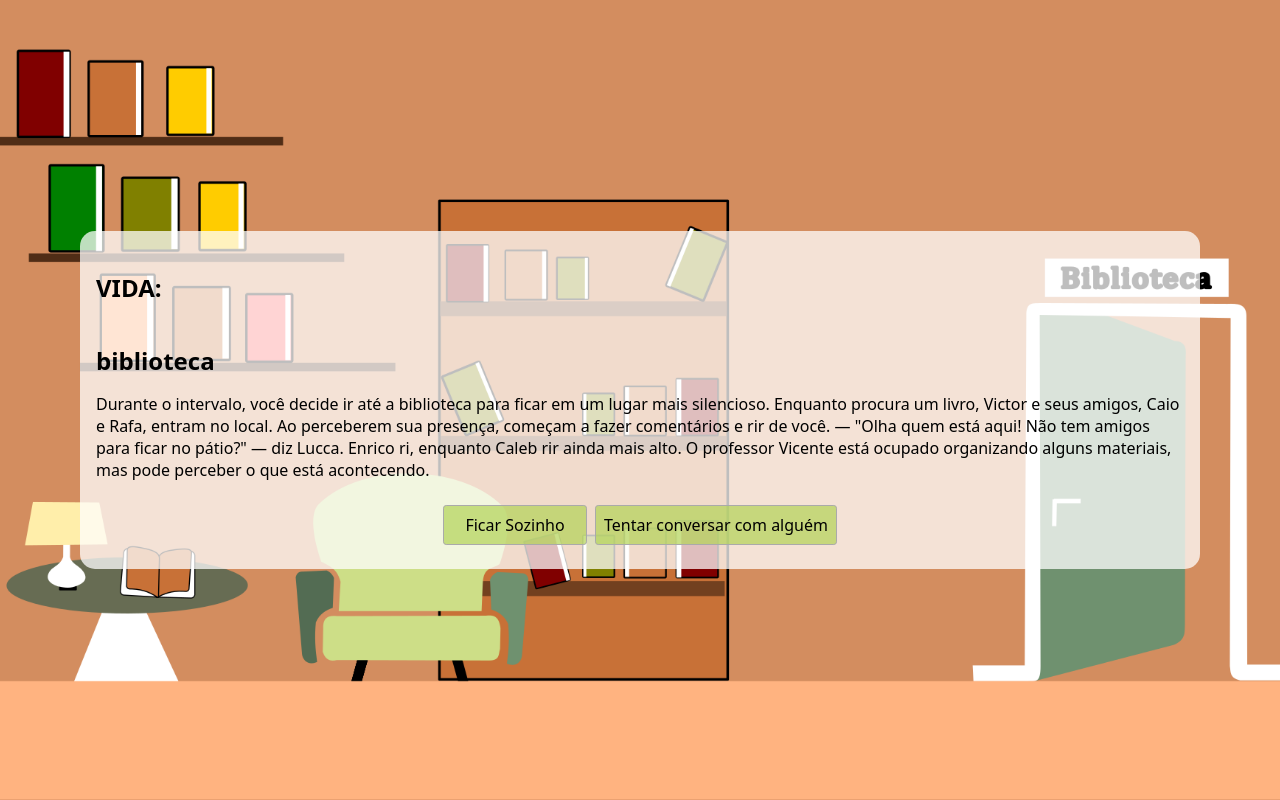
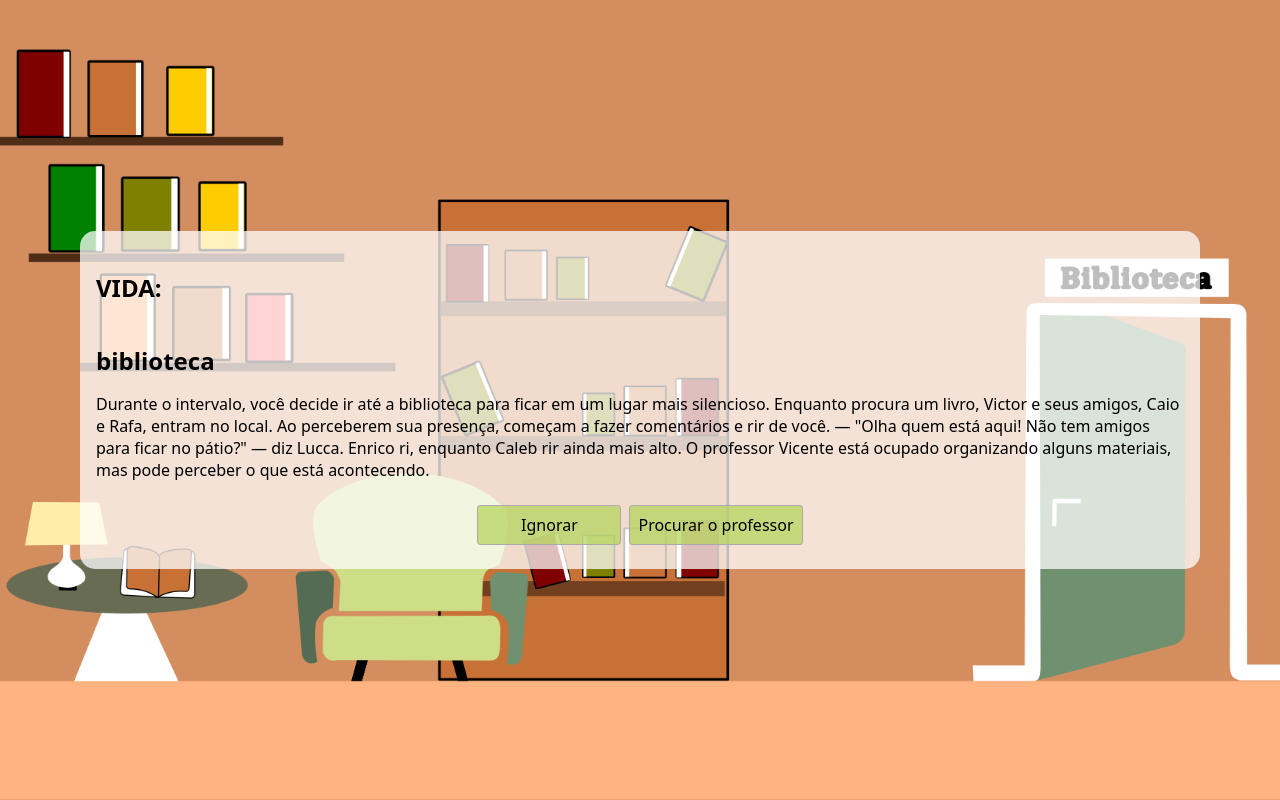
Before and after one commit to marialuiza25-alt/projeto-jogo-oi2-av1-t3, a website: page etapa2.html in a window 1280 px wide. Drawn offline with Linux system fonts and the light colour scheme.

Commit message:
etapa 3 popopo

```diff
--- a/etapa2.html
+++ b/etapa2.html
@@ -34,8 +34,8 @@
 
 
       <nav>
-        <a href="/etapa3.html">Ficar Sozinho</a>
-        <a href="/etapa3.html" aria-current="page">Tentar conversar com alguém</a>
+        <a href="/etapa3.html">Ignorar</a>
+        <a href="/etapa3.html" aria-current="page">Procurar o professor</a>
       </nav>
     </main>
 
```
